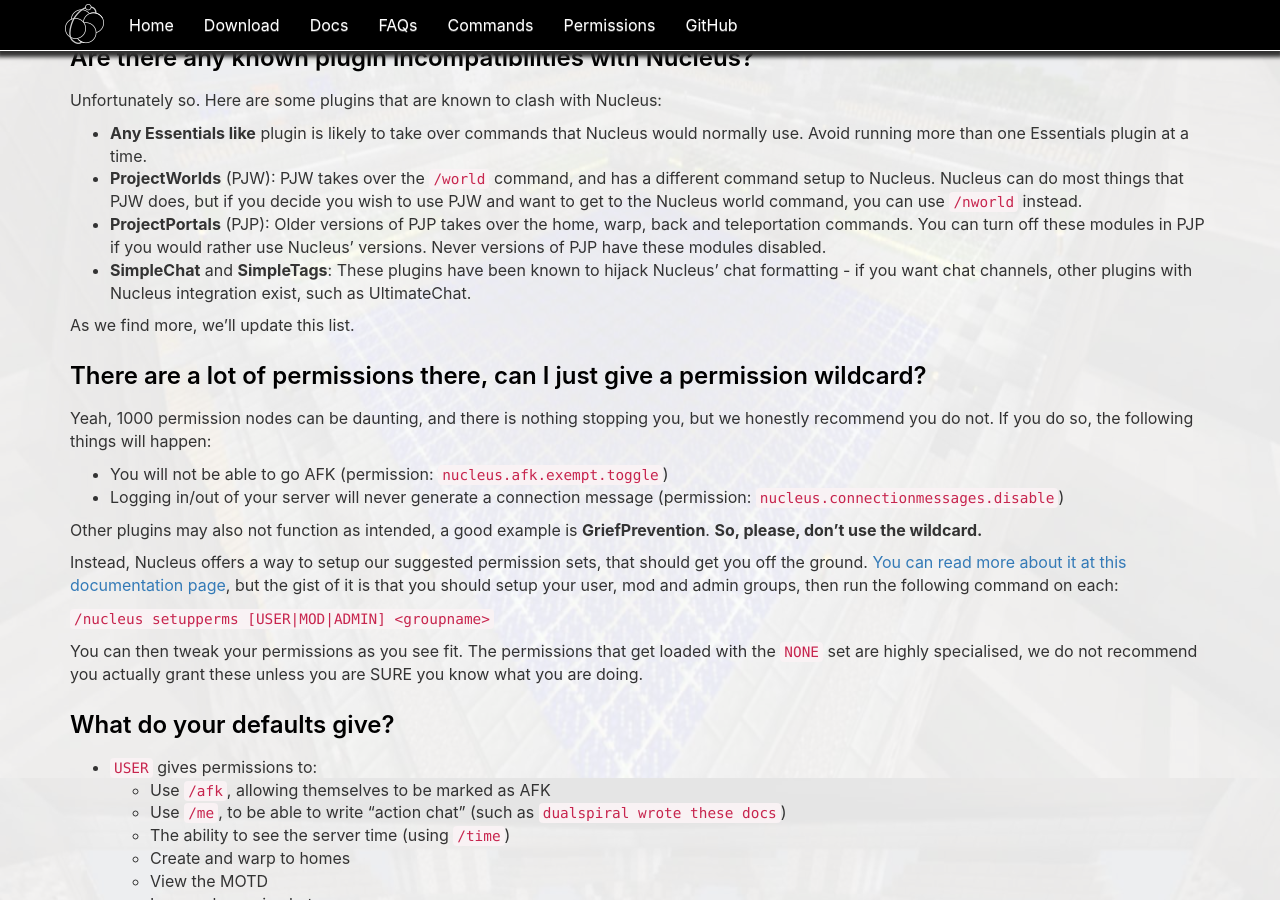
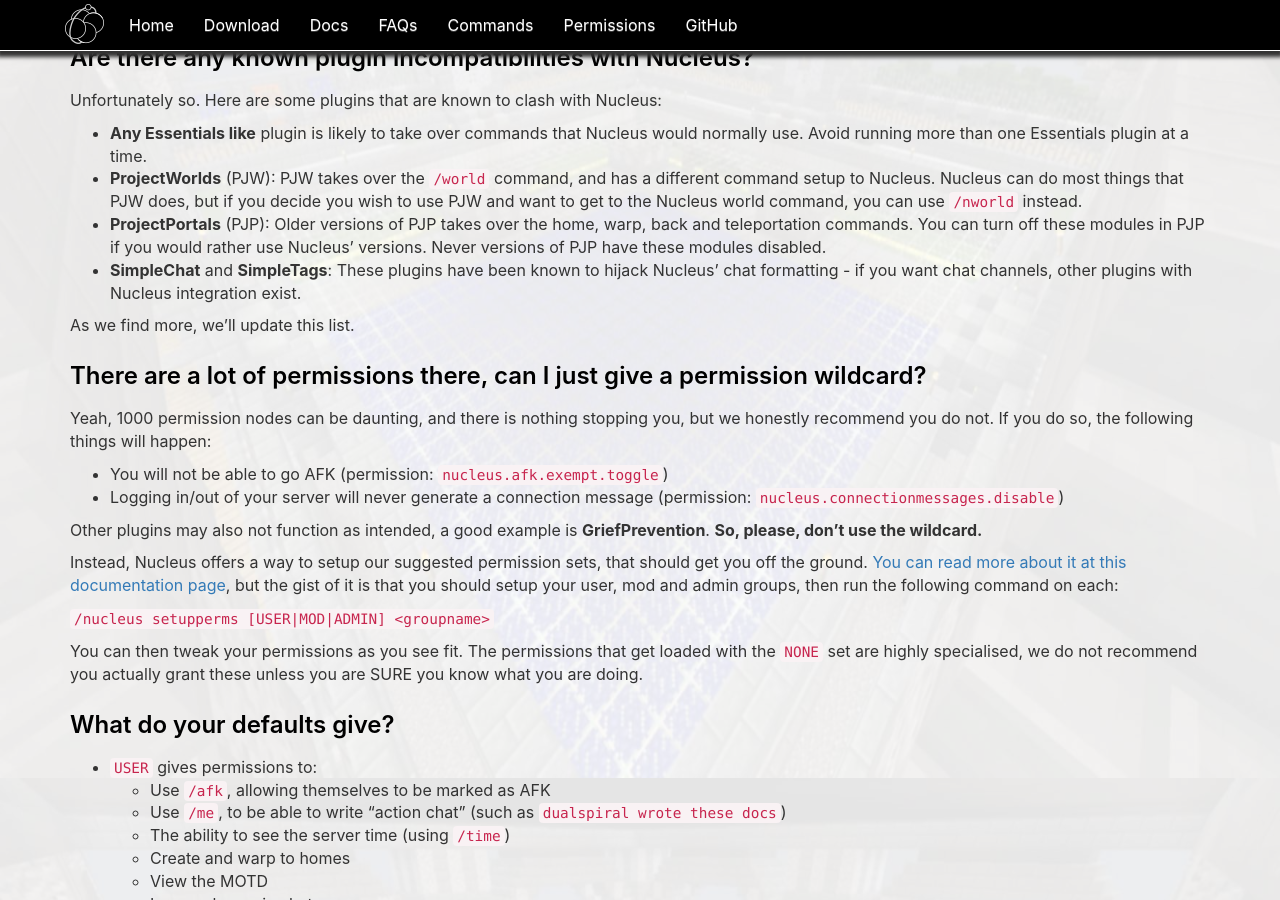
Before and after one commit to NucleusPowered/site-v1, a Jekyll site: the page built from docs/faqs.md, in a window 1280 px wide and 900 px high, scrolled down 1022 px. Built offline with Jekyll 4.4.1, drawn with Linux system fonts in a browser that asks for light colours; comment, search, counter and statistics services are not loaded.

Commit message:
I'll not promote any plugin over another for no reason!

```diff
--- a/docs/faqs.md
+++ b/docs/faqs.md
@@ -74,7 +74,7 @@
 * **ProjectPortals** (PJP): Older versions of PJP takes over the home, warp, back and teleportation commands. You can turn off these modules in PJP if
 you would rather use Nucleus' versions. Never versions of PJP have these modules disabled.
 * **SimpleChat** and **SimpleTags**: These plugins have been known to hijack Nucleus' chat formatting - if you want chat channels, other plugins with Nucleus
-integration exist, such as UltimateChat.
+integration exist.
 
 As we find more, we'll update this list.
 
```
